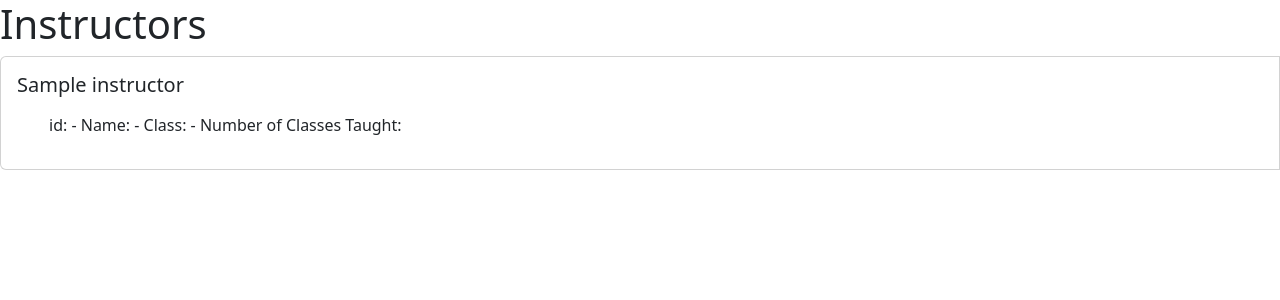
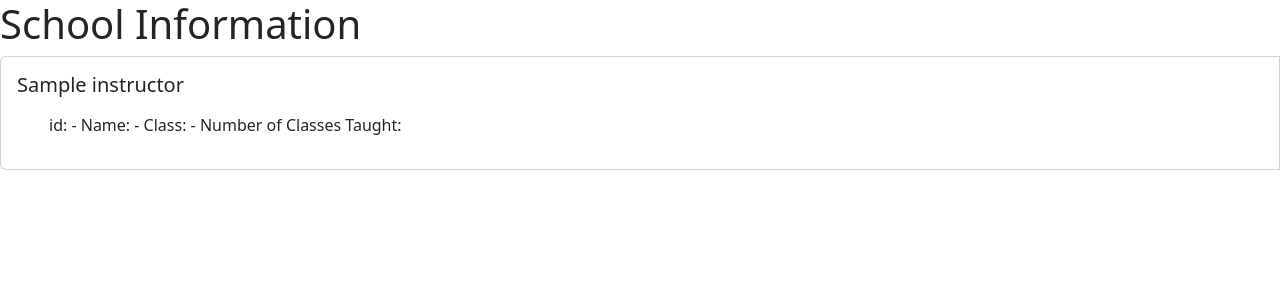
Before and after one commit to jmadden166/HW3, a PHP site: page / in a window 1280 px wide. Shown: the top 300 px of the page. Run offline with PHP 8.4, Linux system fonts and the light colour scheme; tables that the repository leaves empty or names only in its code hold one stand-in row (values such as "Sample post"); data that the repository does not hold is empty.

Commit message:
Update index.php

```diff
--- a/index.php
+++ b/index.php
@@ -7,7 +7,7 @@
     <link href="https://cdn.jsdelivr.net/npm/bootstrap@5.2.0/dist/css/bootstrap.min.css" rel="stylesheet" integrity="sha384-gH2yIJqKdNHPEq0n4Mqa/HGKIhSkIHeL5AyhkYV8i59U5AR6csBvApHHNl/vI1Bx" crossorigin="anonymous">
 </head>
   <body>
-    <h1>Instructors</h1>
+    <h1>School Information</h1>
 <div class="card-group">
     <?php
 $servername = "localhost";
```
